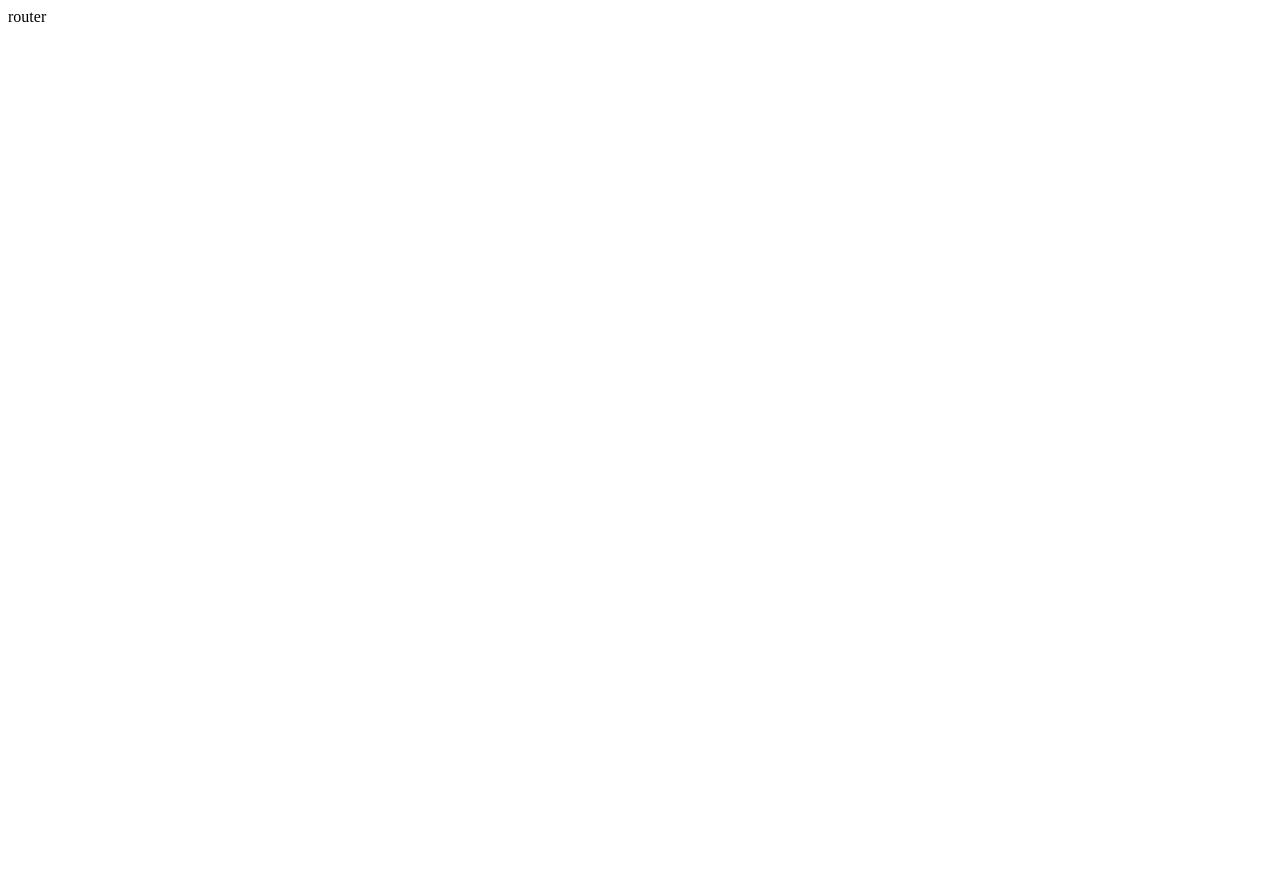
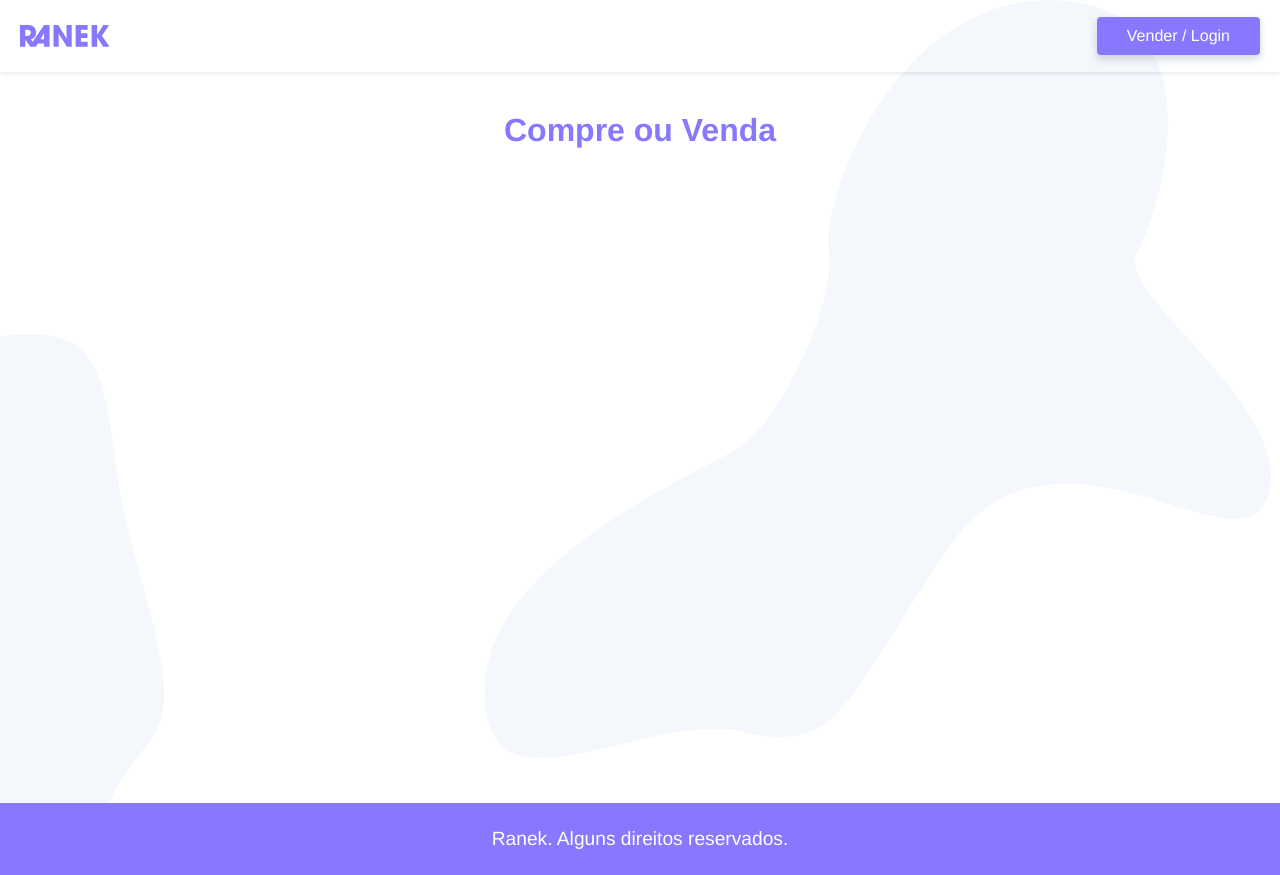
Before and after one commit to vrsarmento/origamid-vue-project-ranek-, a Vue app: page / in a window 1280 px wide. Before the commit the page ends 800 px from the top, so only its background shows below. Built offline with nearby package versions, Linux system fonts and the light colour scheme.

Commit message:
Header and Footer

```diff
--- a/src/App.vue
+++ b/src/App.vue
@@ -1,9 +1,84 @@
 <template>
   <div id="app">
-    router
+    <TheHeader />
+
+    <main id="main">
+      <router-view></router-view>
+    </main>
+
+    <TheFooter />
   </div>
 </template>
 
+<script>
+import TheHeader from "@/components/TheHeader.vue";
+import TheFooter from "@/components/TheFooter.vue";
+
+export default {
+  components: {
+    TheHeader,
+    TheFooter
+  }
+}
+</script>
+
 <style>
+* {
+  box-sizing: border-box;
+}
 
+body, ul, li, h1, h2, p {
+  margin: 0px;
+  padding: 0px;
+}
+
+ul {
+  list-style: none;
+}
+
+body {
+  font-family: "Avenir", Helvetica, Arial, sans-serif;
+  color: #345;
+  background: url('./assets/pattern.svg') repeat top;
+}
+
+a {
+  color: #345;
+  text-decoration: none;
+}
+
+img {
+  max-width: 100%;
+  display: block;
+}
+
+.btn {
+  display: block;
+  padding: 10px 30px;
+  background: #87f;
+  border-radius: 4px;
+  color: #fff;
+  text-align: center;
+  font-size: 1rem;
+  box-shadow: 0 4px 8px rgba(30, 60, 90, 0.2);
+  transition: all 0.3s;
+  border: none;
+  font-family: "Avenir", Helvetica, Arial, sans-serif;
+  cursor: pointer;
+}
+
+.btn:hover {
+  background: #65d;
+  transform: scale(1.1);
+}
+
+#app {
+  display: flex;
+  flex-direction: column;
+  min-height: 100vh;
+}
+
+#main {
+  flex: 1;
+}
 </style>
--- /dev/null
+++ b/src/components/ProductsList.vue
@@ -0,0 +1,15 @@
+<template>
+	<div>
+
+	</div>
+</template>
+
+<script>
+export default {
+
+}
+</script>
+
+<style>
+
+</style>
--- /dev/null
+++ b/src/components/ProductsSearch.vue
@@ -0,0 +1,15 @@
+<template>
+	<div>
+
+	</div>
+</template>
+
+<script>
+export default {
+
+}
+</script>
+
+<style>
+
+</style>
--- /dev/null
+++ b/src/components/TheFooter.vue
@@ -0,0 +1,23 @@
+<template>
+	<footer>
+		<p>Ranek. Alguns direitos reservados.</p>
+	</footer>
+</template>
+
+<script>
+export default {
+	name: "TheFooter"
+}
+</script>
+
+<style scoped>
+footer {
+	background: #87f;
+	padding: 25px 0;
+	text-align: center;
+	font-size: 1.2rem;
+	color: #fff;
+	position: relative;
+	top: 75px;
+}
+</style>
--- /dev/null
+++ b/src/components/TheHeader.vue
@@ -0,0 +1,36 @@
+<template>
+	<header>
+		<nav>
+			<router-link to="/" class="logo">
+				<img src="@/assets/ranek.svg" alt="Ranek">
+			</router-link>
+
+			<router-link class="btn" to="/login">Vender / Login</router-link>
+		</nav>
+	</header>
+</template>
+
+<script>
+export default {
+	name: "TheHeader"
+}
+</script>
+
+<style scoped>
+nav {
+	display: flex;
+	align-items: center;
+	justify-content: space-between;
+	padding: 15px 20px;
+	box-shadow: 0 2px 4px rgba(30,60,90,0.1);
+}
+
+.logo {
+	padding: 10px 0;
+}
+
+.logo img {
+	width: 90px;
+}
+
+</style>
--- a/src/views/Home.vue
+++ b/src/views/Home.vue
@@ -1,11 +1,30 @@
 <template>
-  <div>
+  <section>
+    <h1>Compre ou Venda</h1>
 
-  </div>
+    <ProductsSearch/>
+    <ProductsList/>
+  </section>
 </template>
 
 <script>
+import ProductsSearch from "@/components/ProductsSearch.vue";
+import ProductsList from "@/components/ProductsList.vue";
+
 export default {
-  name: 'home'
+  name: 'home',
+  components: {
+    ProductsSearch,
+    ProductsList
+  }
 }
 </script>
+
+<style scoped>
+h1 {
+  color: #87f;
+  margin-top: 40px;
+  font-size: 2rem;
+  text-align: center;
+}
+</style>
```
Also changed, not shown: 2 other files (tests, documents, lock files or other folders).
